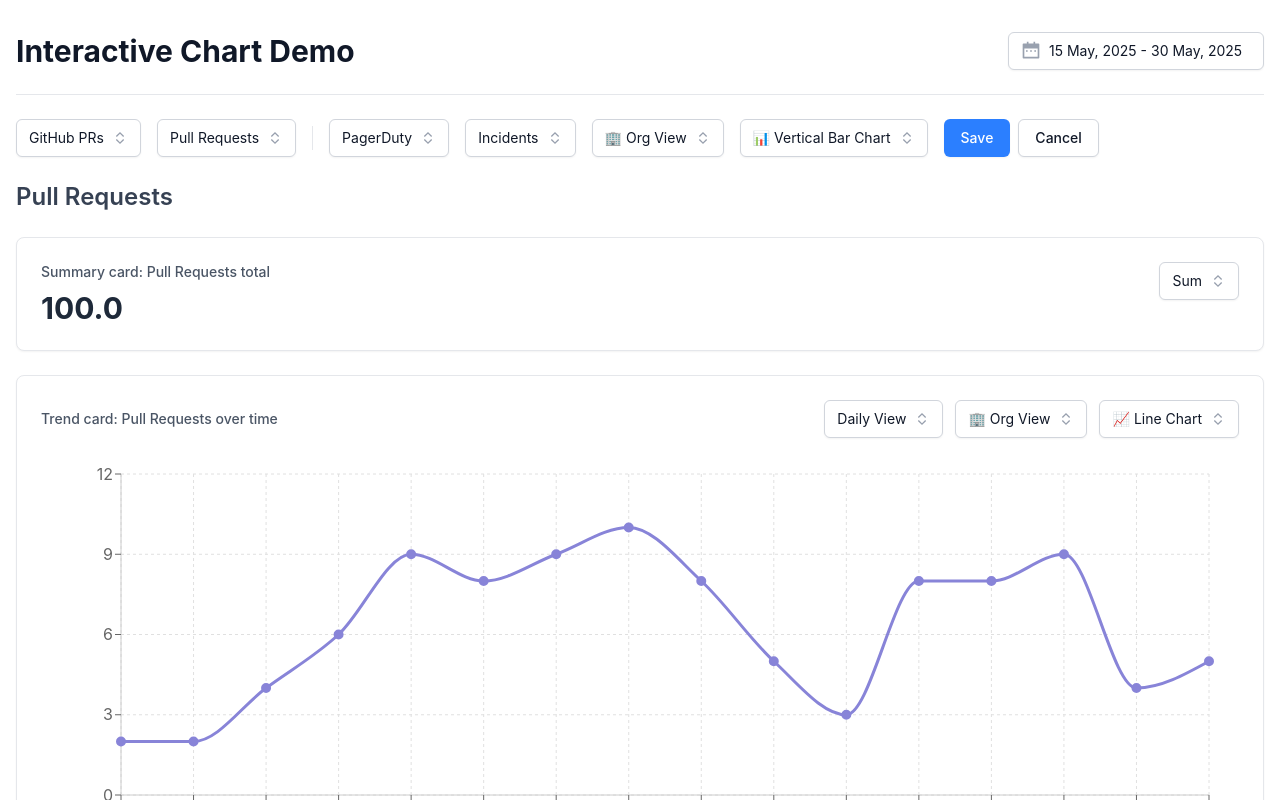
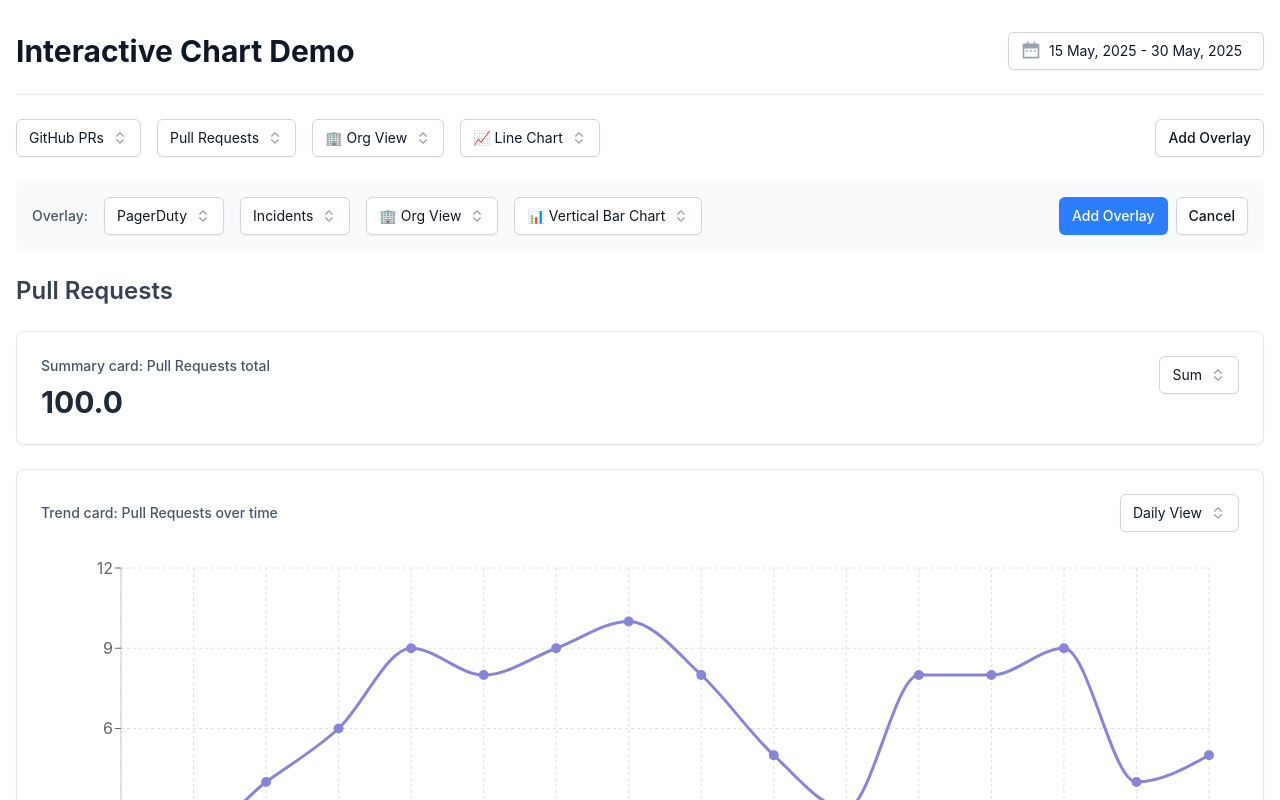
Before and after one commit to jonbrick/recharts-demo, a Next.js app: page / in a window 1280 px wide. Both pictures are taken after a click on the button "Add Overlay". Shown: the top 800 px of the page. Built offline with nearby package versions, Linux system fonts and the light colour scheme.

Commit message:
Remove leftover code and clean up overlay div

```diff
--- a/src/app/page.tsx
+++ b/src/app/page.tsx
@@ -199,6 +199,66 @@ export default function HomePage() {
     }
   };
 
+  const handleAddOverlay = () => {
+    // Check if overlay is supported for current chart type
+    const unsupportedTypes = [
+      "horizontal-bar",
+      "stacked-horizontal-bar",
+      "table",
+    ];
+    if (unsupportedTypes.includes(chartType)) {
+      alert(
+        `Overlay not supported for ${chartType}. Please select a different chart type.`
+      );
+      return;
+    }
+
+    setOverlayConfiguring(true);
+    // Initialize config with defaults
+    setOverlayConfigTable("pagerDuty"); // Default to different data source
+    setOverlayConfigMetric("incidents"); // Default first metric
+    setOverlayConfigGroupBy("org");
+
+    // Set compatible default chart type based on primary
+    if (["vertical-bar", "stacked-vertical-bar"].includes(chartType)) {
+      setOverlayConfigChartType("line");
+    } else if (["line", "area", "stacked-area"].includes(chartType)) {
+      setOverlayConfigChartType("vertical-bar");
+    }
+  };
+
+  const handleSaveOverlay = () => {
+    // Copy config to active
+    setOverlayActive(true);
+    setOverlayActiveTable(overlayConfigTable);
+    setOverlayActiveMetric(overlayConfigMetric);
+    setOverlayActiveGroupBy(overlayConfigGroupBy);
+    setOverlayActiveChartType(overlayConfigChartType);
+    // Exit config mode
+    setOverlayConfiguring(false);
+  };
+
+  const handleCancelOverlay = () => {
+    // Clear config and exit
+    setOverlayConfiguring(false);
+    setOverlayConfigTable("");
+    setOverlayConfigMetric("");
+  };
+
+  const handleRemoveOverlay = () => {
+    // Clear all overlay states
+    setOverlayActive(false);
+    setOverlayActiveTable("");
+    setOverlayActiveMetric("");
+    setOverlayActiveGroupBy("org");
+    setOverlayActiveChartType("line");
+    // Also clear config states
+    setOverlayConfigTable("");
+    setOverlayConfigMetric("");
+    setOverlayConfigGroupBy("org");
+    setOverlayConfigChartType("line");
+  };
+
   return (
     <div className="container mx-auto px-4 py-8">
       <div className="flex flex-col gap-6">
@@ -244,8 +304,6 @@ export default function HomePage() {
         <div className="border-b border-gray-200" />
 
         {/* Controls row */}
-        <div className="flex flex-wrap gap-4 items-center">
-          {/* Primary Controls */}
         <div className="flex items-center gap-4">
           <DataSourceSelector
             selectedTable={selectedTable}
@@ -256,124 +314,50 @@ export default function HomePage() {
             selectedMetric={selectedMetric}
             onMetricChange={setSelectedMetric}
           />
-            {!overlayActive && !overlayConfiguring && (
-              <Button
-                variant="secondary"
-                onClick={() => {
-                  // Check if overlay is supported for current chart type
-                  const unsupportedTypes = [
-                    "horizontal-bar",
-                    "stacked-horizontal-bar",
-                    "table",
-                  ];
-                  if (unsupportedTypes.includes(chartType)) {
-                    alert(
-                      `Overlay not supported for ${chartType}. Please select a different chart type.`
-                    );
-                    return;
-                  }
+          <GroupBySelector
+            groupBy={groupBy}
+            onGroupByChange={handleGroupByChange}
+            selectedTable={selectedTable}
+          />
+          <ChartTypeSelector
+            chartType={chartType}
+            onChartTypeChange={setChartType}
+          />
 
-                  setOverlayConfiguring(true);
-                  // Initialize config with defaults
-                  setOverlayConfigTable("pagerDuty"); // Default to different data source
-                  setOverlayConfigMetric("incidents"); // Default first metric
-                  setOverlayConfigGroupBy("org");
-
-                  // Set compatible default chart type based on primary
-                  if (
-                    ["vertical-bar", "stacked-vertical-bar"].includes(chartType)
-                  ) {
-                    setOverlayConfigChartType("line");
-                  } else if (
-                    ["line", "area", "stacked-area"].includes(chartType)
-                  ) {
-                    setOverlayConfigChartType("vertical-bar");
-                  }
-                }}
-                className="whitespace-nowrap"
-              >
+          <div className="flex items-center gap-2 ml-auto">
+            <Button variant="secondary" onClick={handleAddOverlay}>
               Add Overlay
             </Button>
-            )}
+          </div>
         </div>
 
         {/* Overlay Configuration Controls */}
         {overlayConfiguring && (
-            <div className="flex items-center gap-4">
-              <div className="h-6 w-px bg-gray-200" /> {/* Divider */}
+          <div className="flex items-center gap-4 bg-gray-50 dark:bg-gray-900 p-4 rounded-lg">
+            <span className="text-sm font-medium text-gray-600">Overlay:</span>
             <DataSourceSelector
               selectedTable={overlayConfigTable}
-                onTableChange={(value) => {
-                  setOverlayConfigTable(value);
-                  // Reset metric to first available for new data source
-                  const firstMetric =
-                    dataSourceConfig[value]?.metrics[0]?.key || "";
-                  setOverlayConfigMetric(firstMetric);
-                }}
+              onTableChange={setOverlayConfigTable}
             />
             <MetricSelector
               selectedTable={overlayConfigTable}
               selectedMetric={overlayConfigMetric}
-                onMetricChange={(value) => {
-                  setOverlayConfigMetric(value);
-                }}
+              onMetricChange={setOverlayConfigMetric}
             />
-              {/* Config phase chart controls */}
             <GroupBySelector
               groupBy={overlayConfigGroupBy}
-                onGroupByChange={(value) => {
-                  setOverlayConfigGroupBy(value);
-                }}
+              onGroupByChange={setOverlayConfigGroupBy}
               selectedTable={overlayConfigTable}
             />
             <ChartTypeSelector
               chartType={overlayConfigChartType}
-                onChartTypeChange={(value) => {
-                  // Validate during config too
-                  const validTypes = [
-                    "vertical-bar",
-                    "stacked-vertical-bar",
-                  ].includes(chartType)
-                    ? ["line", "area", "stacked-area"]
-                    : ["line", "area", "stacked-area"].includes(chartType)
-                    ? ["vertical-bar", "stacked-vertical-bar"]
-                    : [];
-
-                  if (!validTypes.includes(value)) {
-                    alert(`Cannot use ${value} as overlay with ${chartType}`);
-                    return;
-                  }
-
-                  setOverlayConfigChartType(value);
-                }}
+              onChartTypeChange={setOverlayConfigChartType}
             />
-              <div className="flex gap-2">
-                <Button
-                  variant="primary"
-                  onClick={() => {
-                    // Copy config to active
-                    setOverlayActive(true);
-                    setOverlayActiveTable(overlayConfigTable);
-                    setOverlayActiveMetric(overlayConfigMetric);
-                    setOverlayActiveGroupBy(overlayConfigGroupBy);
-                    setOverlayActiveChartType(overlayConfigChartType);
-                    // Exit config mode
-                    setOverlayConfiguring(false);
-                  }}
-                  className="px-4"
-                >
-                  Save
+            <div className="flex items-center gap-2 ml-auto">
+              <Button variant="primary" onClick={handleSaveOverlay}>
+                Add Overlay
               </Button>
-                <Button
-                  variant="secondary"
-                  onClick={() => {
-                    // Clear config and exit
-                    setOverlayConfiguring(false);
-                    setOverlayConfigTable("");
-                    setOverlayConfigMetric("");
-                  }}
-                  className="px-4"
-                >
+              <Button variant="secondary" onClick={handleCancelOverlay}>
                 Cancel
               </Button>
             </div>
@@ -382,69 +366,35 @@ export default function HomePage() {
 
         {/* Active Overlay Controls */}
         {overlayActive && !overlayConfiguring && (
-            <div className="flex items-center gap-4">
-              <div className="h-6 w-px bg-gray-200" /> {/* Divider */}
+          <div className="flex items-center gap-4 bg-gray-50 dark:bg-gray-900 p-4 rounded-lg">
+            <span className="text-sm font-medium text-gray-600">Overlay:</span>
             <DataSourceSelector
               selectedTable={overlayActiveTable}
-                onTableChange={() => {}} // Disabled when active
+              onTableChange={setOverlayActiveTable}
               disabled={true}
             />
             <MetricSelector
               selectedTable={overlayActiveTable}
               selectedMetric={overlayActiveMetric}
-                onMetricChange={() => {}} // Disabled when active
+              onMetricChange={setOverlayActiveMetric}
               disabled={true}
             />
             <GroupBySelector
               groupBy={overlayActiveGroupBy}
-                onGroupByChange={(value) => {
-                  setOverlayActiveGroupBy(value);
-                }}
+              onGroupByChange={setOverlayActiveGroupBy}
               selectedTable={overlayActiveTable}
             />
             <ChartTypeSelector
               chartType={overlayActiveChartType}
-                onChartTypeChange={(value) => {
-                  // Validate the selection against primary chart type
-                  const validTypes = [
-                    "vertical-bar",
-                    "stacked-vertical-bar",
-                  ].includes(chartType)
-                    ? ["line", "area", "stacked-area"]
-                    : ["line", "area", "stacked-area"].includes(chartType)
-                    ? ["vertical-bar", "stacked-vertical-bar"]
-                    : [];
-
-                  if (!validTypes.includes(value)) {
-                    alert(`Cannot use ${value} as overlay with ${chartType}`);
-                    return;
-                  }
-
-                  setOverlayActiveChartType(value);
-                }}
+              onChartTypeChange={setOverlayActiveChartType}
             />
-              <Button
-                variant="ghost"
-                onClick={() => {
-                  // Clear all overlay states
-                  setOverlayActive(false);
-                  setOverlayActiveTable("");
-                  setOverlayActiveMetric("");
-                  setOverlayActiveGroupBy("org");
-                  setOverlayActiveChartType("line");
-                  // Also clear config states
-                  setOverlayConfigTable("");
-                  setOverlayConfigMetric("");
-                  setOverlayConfigGroupBy("org");
-                  setOverlayConfigChartType("line");
-                }}
-                className="whitespace-nowrap"
-              >
-                <span className="mr-1">×</span> Clear Overlay
+            <div className="flex items-center gap-2 ml-auto">
+              <Button variant="ghost" onClick={handleRemoveOverlay}>
+                Remove Overlay
               </Button>
             </div>
+          </div>
         )}
-        </div>
 
         <div className="flex flex-col gap-6">
           <h2 className="text-2xl font-semibold text-gray-700">
@@ -491,15 +441,6 @@ export default function HomePage() {
                   granularity={granularity}
                   onGranularityChange={setGranularity}
                 />
-                <GroupBySelector
-                  groupBy={groupBy}
-                  onGroupByChange={handleGroupByChange}
-                  selectedTable={selectedTable}
-                />
-                <ChartTypeSelector
-                  chartType={chartType}
-                  onChartTypeChange={setChartType}
-                />
               </div>
             </div>
             <ChartRenderer
--- a/src/components/ChartControls.tsx
+++ b/src/components/ChartControls.tsx
@@ -109,12 +109,24 @@ export function GranularitySelector({ granularity, onGranularityChange }) {
   );
 }
 
-export function GroupBySelector({ groupBy, onGroupByChange, selectedTable }) {
+interface GroupBySelectorProps {
+  groupBy: string;
+  onGroupByChange: (value: string) => void;
+  selectedTable: string;
+  disabled?: boolean;
+}
+
+export function GroupBySelector({
+  groupBy,
+  onGroupByChange,
+  selectedTable,
+  disabled = false,
+}: GroupBySelectorProps) {
   const config = dataSourceConfig[selectedTable];
   const groupByOptions = config.groupByOptions || [];
 
   return (
-    <Select value={groupBy} onValueChange={onGroupByChange}>
+    <Select value={groupBy} onValueChange={onGroupByChange} disabled={disabled}>
       <SelectTrigger className="cursor-pointer">
         <SelectValue />
       </SelectTrigger>
@@ -129,9 +141,23 @@ export function GroupBySelector({ groupBy, onGroupByChange, selectedTable }) {
   );
 }
 
-export function ChartTypeSelector({ chartType, onChartTypeChange }) {
+interface ChartTypeSelectorProps {
+  chartType: string;
+  onChartTypeChange: (value: string) => void;
+  disabled?: boolean;
+}
+
+export function ChartTypeSelector({
+  chartType,
+  onChartTypeChange,
+  disabled = false,
+}: ChartTypeSelectorProps) {
   return (
-    <Select value={chartType} onValueChange={onChartTypeChange}>
+    <Select
+      value={chartType}
+      onValueChange={onChartTypeChange}
+      disabled={disabled}
+    >
       <SelectTrigger className="cursor-pointer">
         <SelectValue />
       </SelectTrigger>
--- a/src/components/ChartRenderer.tsx
+++ b/src/components/ChartRenderer.tsx
@@ -706,10 +706,6 @@ export function TableChartComponent({
           ))}
         </tbody>
       </table>
-
-      <div className="mt-4 text-sm text-gray-600 text-center">
-        💡 Pattern 1: Single metric ({metric.label}) over time
-      </div>
     </div>
   );
 }
```
Lines whose indentation alone changed are shown as unchanged.
